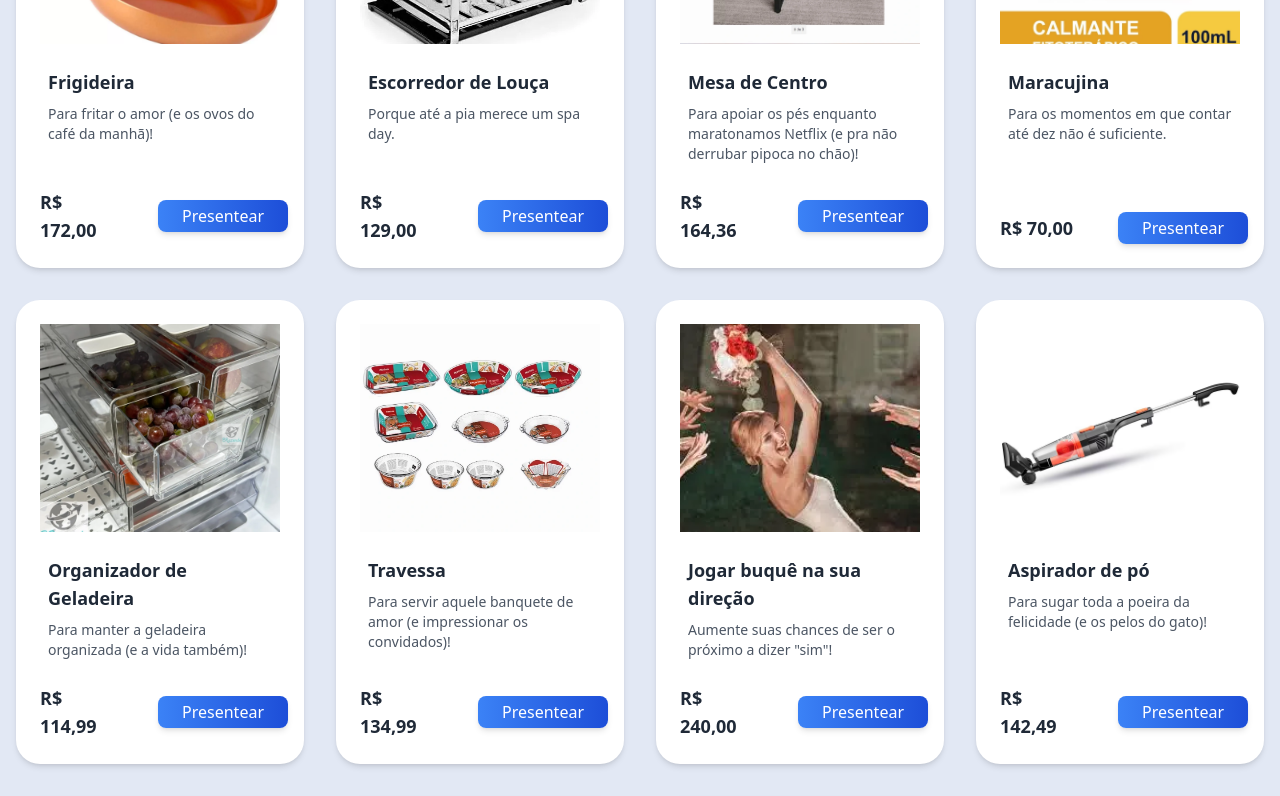
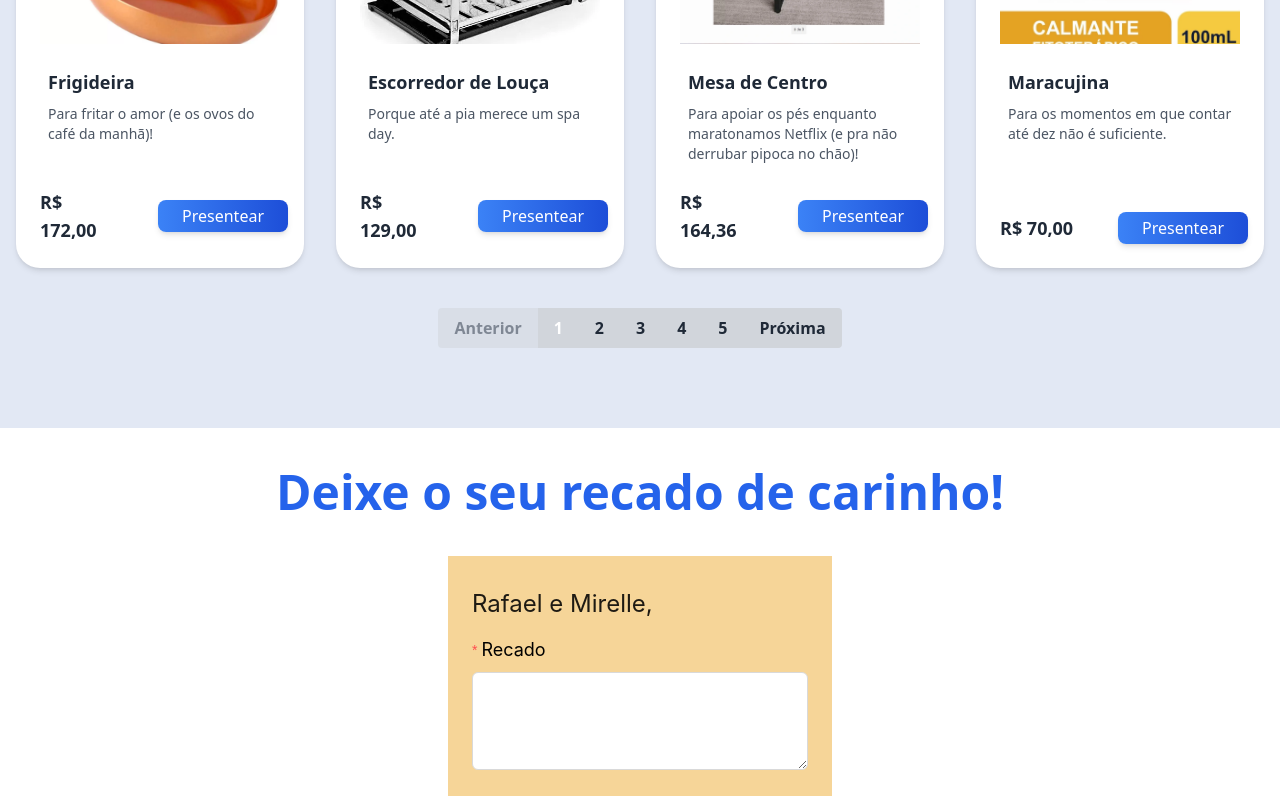
Before and after one commit to rafael-campos/SiteCasamento, a Next.js app: page / in a window 1280 px wide. Shown: the part 5302-6098 px from the top of the page. Built offline with nearby package versions, Linux system fonts and the light colour scheme; no server answers.

Commit message:
presentes paginados

```diff
--- a/components/ListaDePresente.tsx
+++ b/components/ListaDePresente.tsx
@@ -431,6 +431,28 @@ const ListaDePresentes: React.FC = () => {
     setPresentesEmbaralhados(shuffleArray(presentes));
   }, []);
 
+  // Paginação
+  const [paginaAtual, setPaginaAtual] = useState(1);
+  const presentesPorPagina = 12;
+
+  const ultimoPresente = paginaAtual * presentesPorPagina;
+  const primeiroPresente = ultimoPresente - presentesPorPagina;
+  const presentesAtuais = presentesEmbaralhados.slice(primeiroPresente, ultimoPresente);
+
+  const numeroDePaginas = Math.ceil(presentesEmbaralhados.length / presentesPorPagina);
+
+  const proximaPagina = () => {
+    if (paginaAtual < numeroDePaginas) {
+      setPaginaAtual(paginaAtual + 1);
+    }
+  };
+
+  const paginaAnterior = () => {
+    if (paginaAtual > 1) {
+      setPaginaAtual(paginaAtual - 1);
+    }
+  };
+
   return (
     <motion.div
       initial="hidden"
@@ -441,7 +463,7 @@ const ListaDePresentes: React.FC = () => {
       <div className="container mx-auto px-4">
         <h2 className="text-3xl font-bold text-center mb-10">Lista de Presentes</h2>
         <div className="grid grid-cols-1 md:grid-cols-2 lg:grid-cols-4 gap-8">
-          {presentesEmbaralhados.map((presente) => (
+          {presentesAtuais.map((presente) => (
             <motion.div key={presente.id} variants={itemVariants} className="flex flex-col h-full">
               <div className="bg-white rounded-3xl shadow-md overflow-hidden relative flex flex-col justify-between h-full p-4">
                 <img
@@ -465,6 +487,34 @@ const ListaDePresentes: React.FC = () => {
             </motion.div>
           ))}
         </div>
+        {/* Paginação */}
+        <div className="flex justify-center mt-10">
+          <button
+            onClick={paginaAnterior}
+            disabled={paginaAtual === 1}
+            className="bg-gray-300 hover:bg-gray-400 text-gray-800 font-bold py-2 px-4 rounded-l disabled:opacity-50"
+          >
+            Anterior
+          </button>
+          {Array.from({ length: numeroDePaginas }, (_, i) => (
+            <button
+              key={i + 1}
+              onClick={() => setPaginaAtual(i + 1)}
+              className={`bg-gray-300 hover:bg-gray-400 text-gray-800 font-bold py-2 px-4 ${
+                paginaAtual === i + 1 ? 'bg-blue-500 text-white' : ''
+              }`}
+            >
+              {i + 1}
+            </button>
+          ))}
+          <button
+            onClick={proximaPagina}
+            disabled={paginaAtual === numeroDePaginas}
+            className="bg-gray-300 hover:bg-gray-400 text-gray-800 font-bold py-2 px-4 rounded-r disabled:opacity-50"
+          >
+            Próxima
+          </button>
+        </div>
       </div>
     </motion.div>
   );
```
